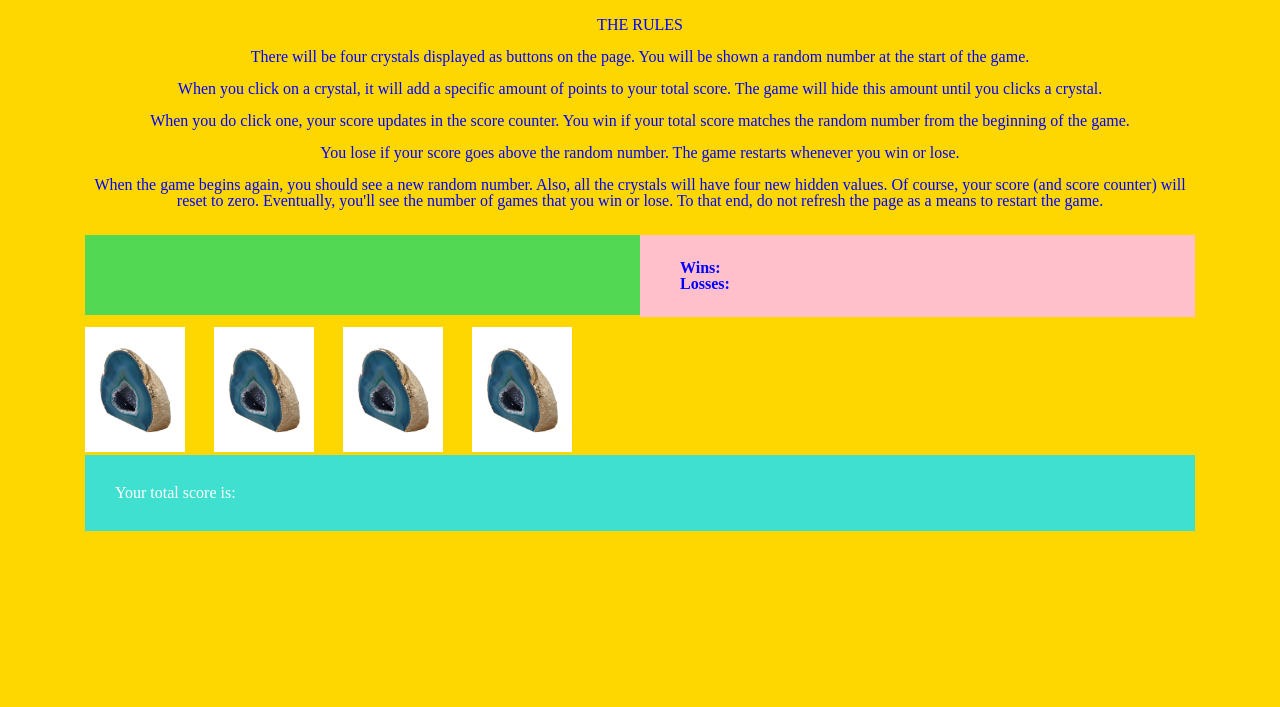
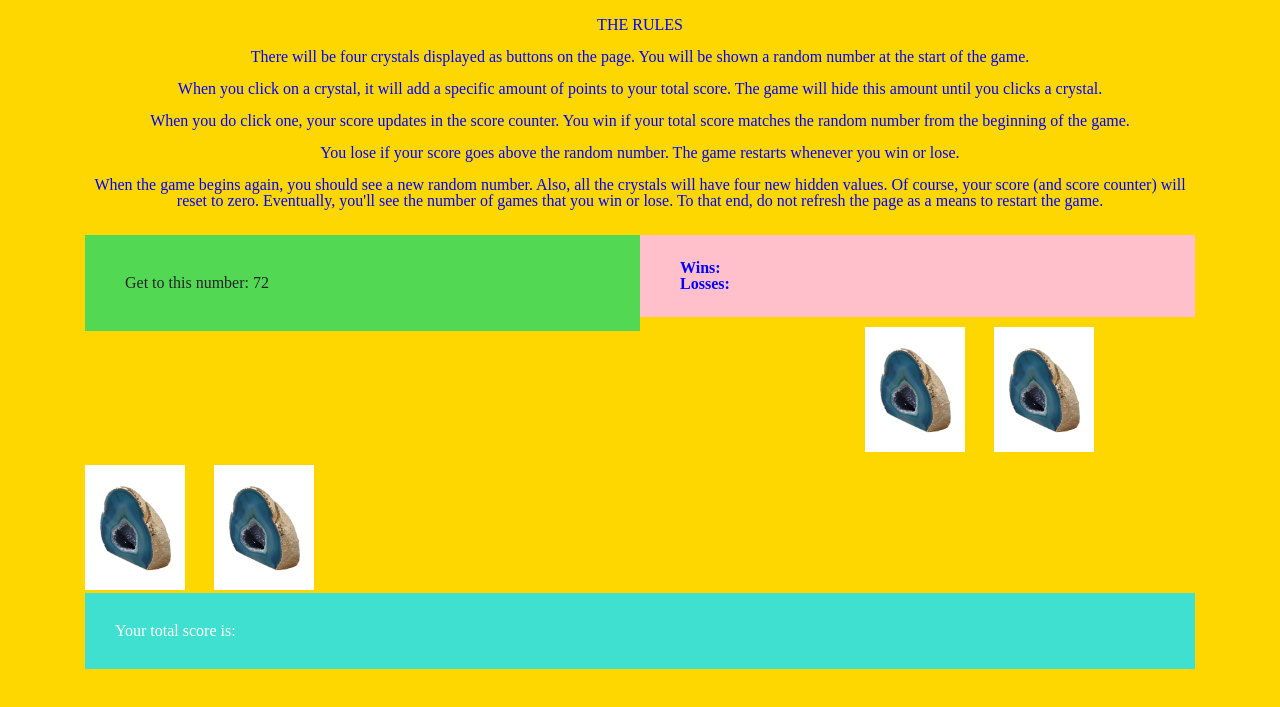
Before and after one commit to samanthalossett/unit-4-game, a plain HTML site: page index.html in a window 1280 px wide. Shown: the part 75-782 px from the top of the page. Drawn offline with nearby package versions, Linux system fonts and the light colour scheme.

Commit message:
with the computer random gen number but the crystals all having the same number

```diff
--- a/assets/css/style.css
+++ b/assets/css/style.css
@@ -30,7 +30,7 @@ body{
     font-weight: bold;
 
 }
-.jewel-image {
+.jewel-image, .jewel-image-1 {
 
     width: 100%;
     max-width: 100px;;
@@ -45,3 +45,12 @@ body{
     color: white;
 
 }
+.jewel-image-1 {
+
+    width: 100%;
+    max-width: 100px;;
+    height: auto;
+    margin-top: 10px;
+    margin-right: 25px;
+    margin-left: 225px;
+  }
--- a/assets/javascript/game.js
+++ b/assets/javascript/game.js
@@ -1,4 +1,41 @@
-<script type="text/javascript">
 
 
-</script>
+    var compNumber;
+    var jewelNumbers;
+    var wins= "";
+    var losses="";
+
+// make the ID "goal" produce a random number between 19 and 100 or whatever//
+compNumber=Math.floor((Math.random() * 100) + 19);
+console.log(compNumber);
+$("#goal").html("Get to this number:" +" "+ compNumber);
+
+
+
+//make each individual crystal get a random number betwween 1 and 12 when CLICKED on//
+    var crystalRandomNumber= Math.floor((Math.random() * 12) + 1);
+    console.log(crystalRandomNumber);
+
+    var crystals= $(".crystals");
+        crystals.attr({
+            "data-random": crystalRandomNumber
+        });
+
+
+$(".crystals").on("click", function (){
+console.log($(this).attr("data-random"));
+
+});
+
+
+
+//update the "total score" each time a jewel is clicked//
+
+
+//if the total score === goal score, then say "you win" and add++ to the wins column//
+
+
+//if the total score != goal score, then say "you lose" and add-- to the loss column//
+
+
+//when === or != happens, restart the game.//
--- a/index.html
+++ b/index.html
@@ -5,10 +5,12 @@
         <title>Crystal Collector Game</title>
         <link rel="stylesheet" href="https://stackpath.bootstrapcdn.com/bootstrap/4.3.1/css/bootstrap.min.css" integrity="sha384-ggOyR0iXCbMQv3Xipma34MD+dH/1fQ784/j6cY/iJTQUOhcWr7x9JvoRxT2MZw1T" crossorigin="anonymous">
         <link rel="stylesheet" href="assets/css/reset.css">
-        <link rel="stylesheet" href="assets/css/style.css"
-        <script src="assets/javascript/game.js"></script>
+        <link rel="stylesheet" href="assets/css/style.css">
+
     </head>
     <body>
+
+
         <div id="main-container" class="container">
 
             <h1>The Crystal Collector Game</h1><br></br>
@@ -28,14 +30,14 @@
                 </p>
             </section>
 
-       <div id="goal" class="col-md-6"></div>
+       <div id="goal" class="col-md-6">  </div>
        <div id="scores" class="col-md-6">
            <p>Wins:</p>
            <p>Losses:</p>
        </div>
 
-       <div id="photos" div container="col-sm-3">
-       <img class="jewel-image" src="assets/images/NMH6TGM_mz.jpg" alt="jewel-image">
+       <div class="crystals" div container="col-sm-3"> <!--col-sm-3 isnt working, why?-->
+       <img class="jewel-image-1" src="assets/images/NMH6TGM_mz.jpg" alt="jewel-image">
        <img class="jewel-image" src="assets/images/NMH6TGM_mz.jpg" alt="jewel-image">
        <img class="jewel-image" src="assets/images/NMH6TGM_mz.jpg" alt="jewel-image">
        <img class="jewel-image" src="assets/images/NMH6TGM_mz.jpg" alt="jewel-image">
@@ -49,5 +51,6 @@
 
 
 </div>
+<script src="assets/javascript/game.js"></script>
 </body>
 </html>
```
